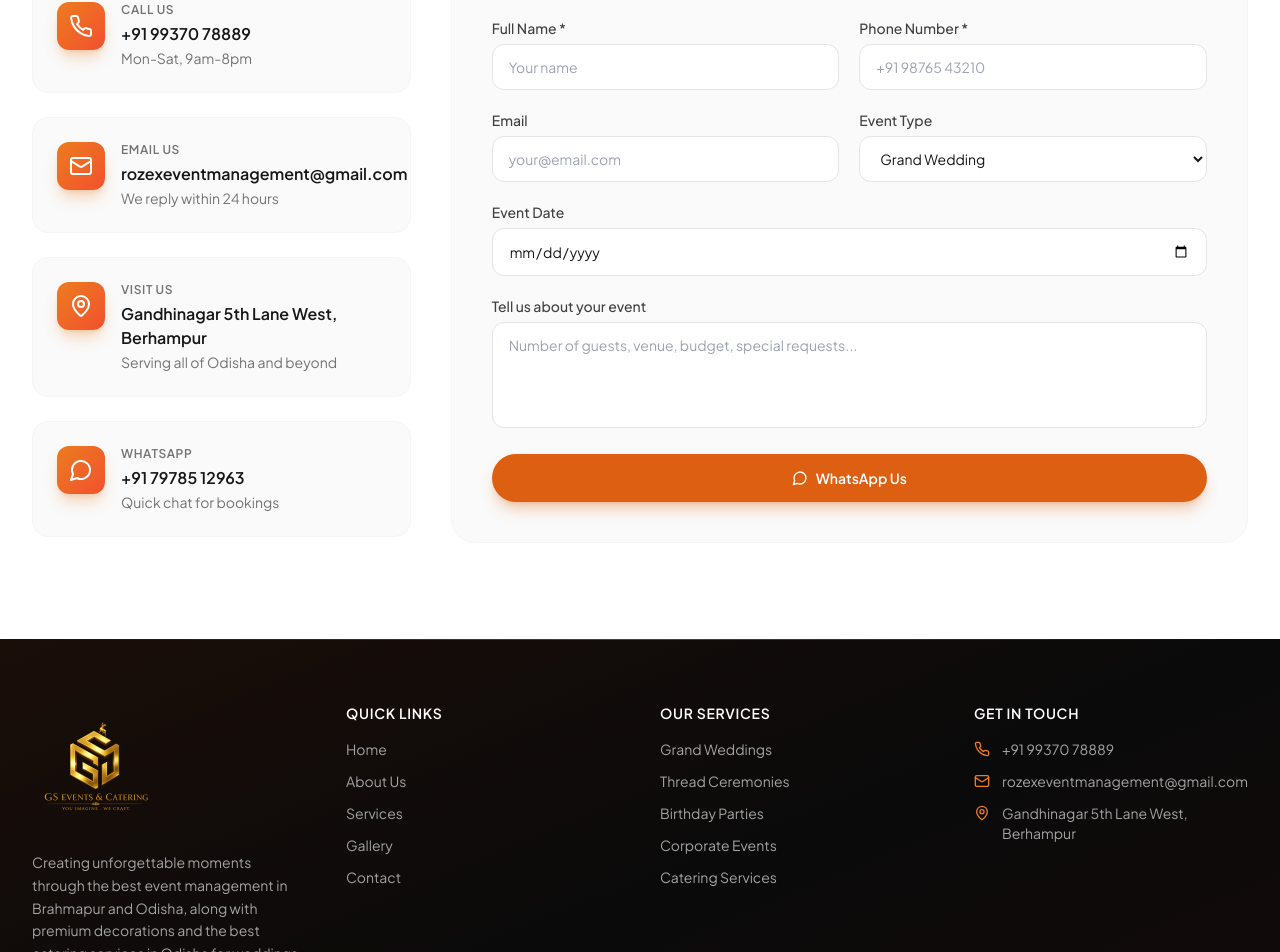
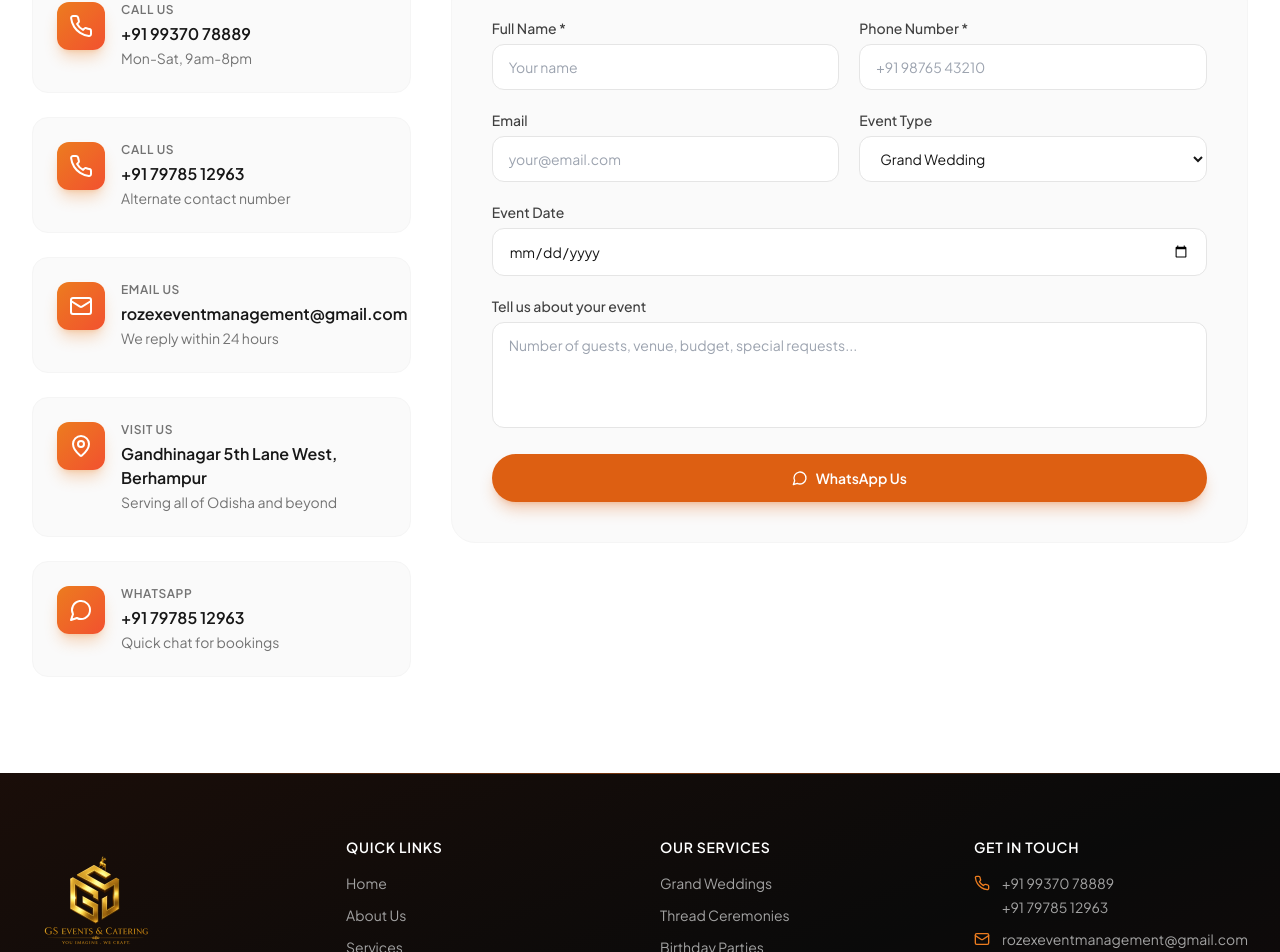
Before and after one commit to Deepakkumarsahu2002/GS-EVENTS, a React (Vite) app in the folder Frontend/: page /contact in a window 1280 px wide. Shown: the part 503-1455 px from the top of the page. Built offline with nearby package versions, Linux system fonts and the light colour scheme; no server answers.

Commit message:
Add alternate contact number

```diff
--- a/Frontend/src/components/Footer.tsx
+++ b/Frontend/src/components/Footer.tsx
@@ -58,7 +58,10 @@ export default function Footer() {
             <ul className="space-y-3 text-sm">
               <li className="flex items-start gap-3">
                 <Phone className="h-4 w-4 mt-0.5 text-primary-500 shrink-0" />
-                <a href={callLink} className="transition-colors hover:text-primary-400">+91 99370 78889</a>
+                <div className="space-y-1">
+                  <a href={callLink} className="block transition-colors hover:text-primary-400">+91 99370 78889</a>
+                  <a href="tel:+917978512963" className="block transition-colors hover:text-primary-400">+91 79785 12963</a>
+                </div>
               </li>
               <li className="flex items-start gap-3">
                 <Mail className="h-4 w-4 mt-0.5 text-primary-500 shrink-0" />
--- a/Frontend/src/pages/Contact.tsx
+++ b/Frontend/src/pages/Contact.tsx
@@ -47,6 +47,7 @@ export default function Contact() {
 
   const contactInfo = [
     { icon: Phone, label: 'Call Us', value: '+91 99370 78889', sub: 'Mon-Sat, 9am-8pm', href: callLink },
+    { icon: Phone, label: 'Call Us', value: '+91 79785 12963', sub: 'Alternate contact number', href: 'tel:+917978512963' },
     { icon: Mail, label: 'Email Us', value: 'rozexeventmanagement@gmail.com', sub: 'We reply within 24 hours', href: emailLink },
     { icon: MapPin, label: 'Visit Us', value: 'Gandhinagar 5th Lane West, Berhampur', sub: 'Serving all of Odisha and beyond', href: '#' },
     { icon: MessageCircle, label: 'WhatsApp', value: '+91 79785 12963', sub: 'Quick chat for bookings', href: whatsappLink },
```
